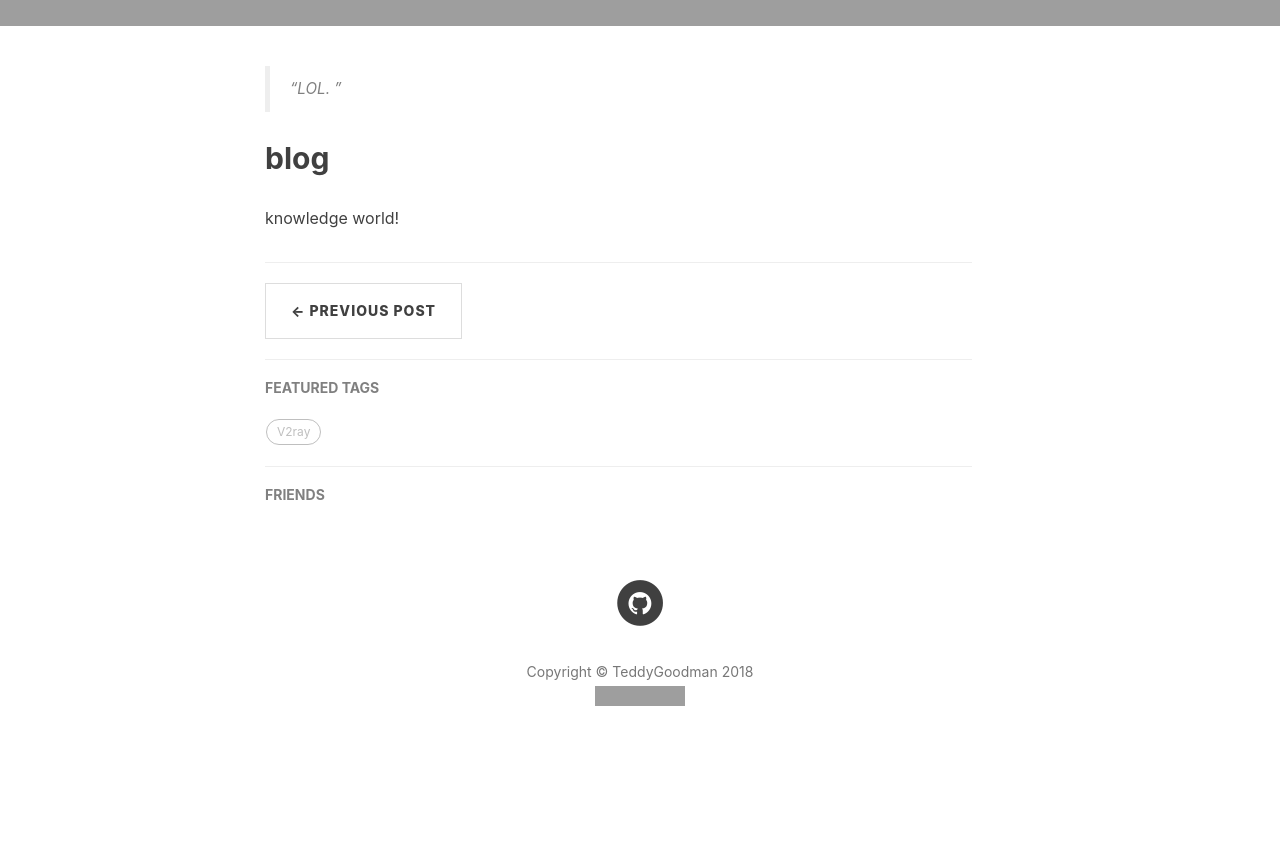
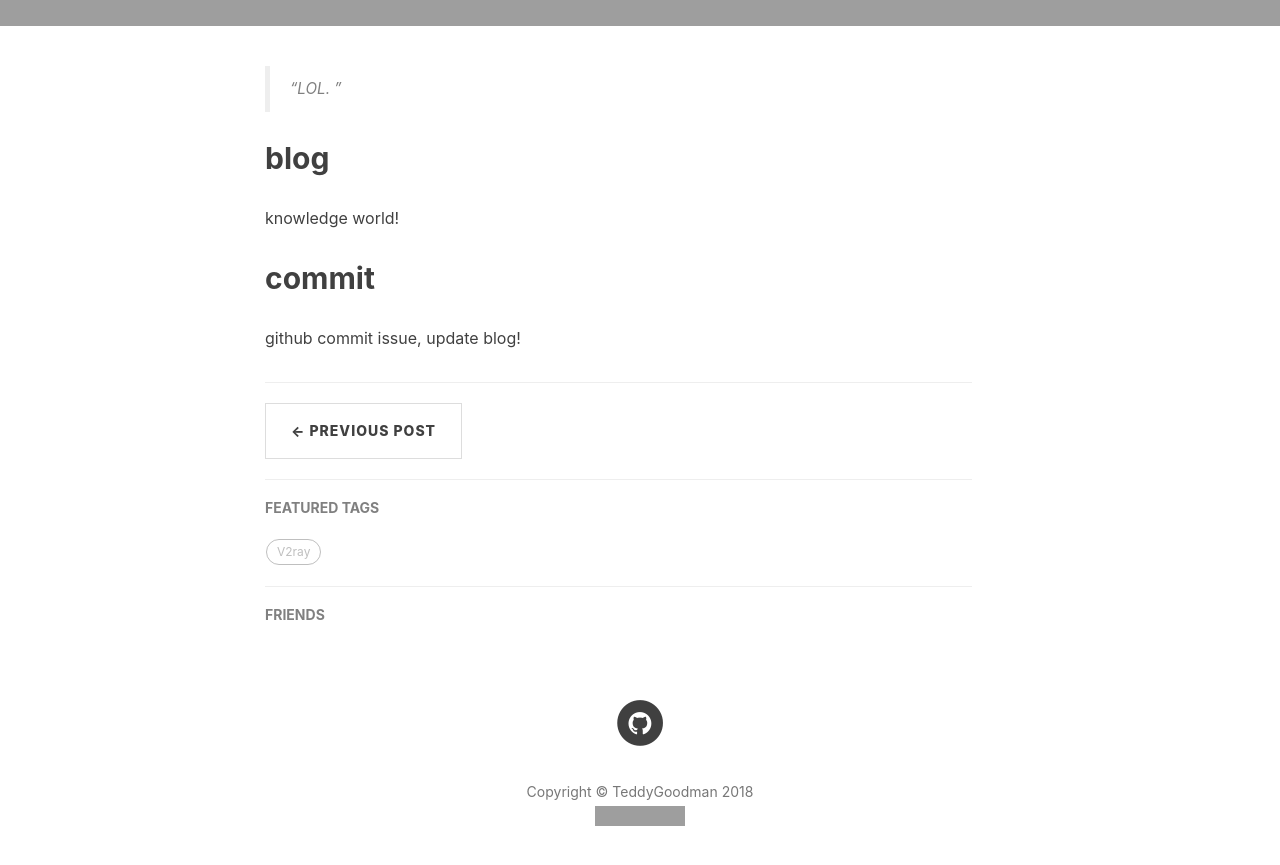
Before and after one commit to TeddyGoodman/teddygoodman.github.com, a Jekyll site: the page built from _posts/2018-10-22-Test-Post.md, in a window 1280 px wide and 900 px high, scrolled down 789 px. Shown: the top 865 px of the window. Built offline with Jekyll 4.4.1, drawn with Linux system fonts in a browser that asks for light colours; nearby versions of some CDN libraries; comment, search, counter and statistics services are not loaded; before the commit the page ends 1589 px from its top, so only the background shows below that; grey boxes are pictures that could not be loaded.

Commit message:
Update 2018-10-22-Test-Post.md
Update test post

```diff
--- a/_posts/2018-10-22-Test-Post.md
+++ b/_posts/2018-10-22-Test-Post.md
@@ -16,3 +16,7 @@ tags:
 ## blog
 
 knowledge world!
+
+## commit
+
+github commit issue, update blog!
```
